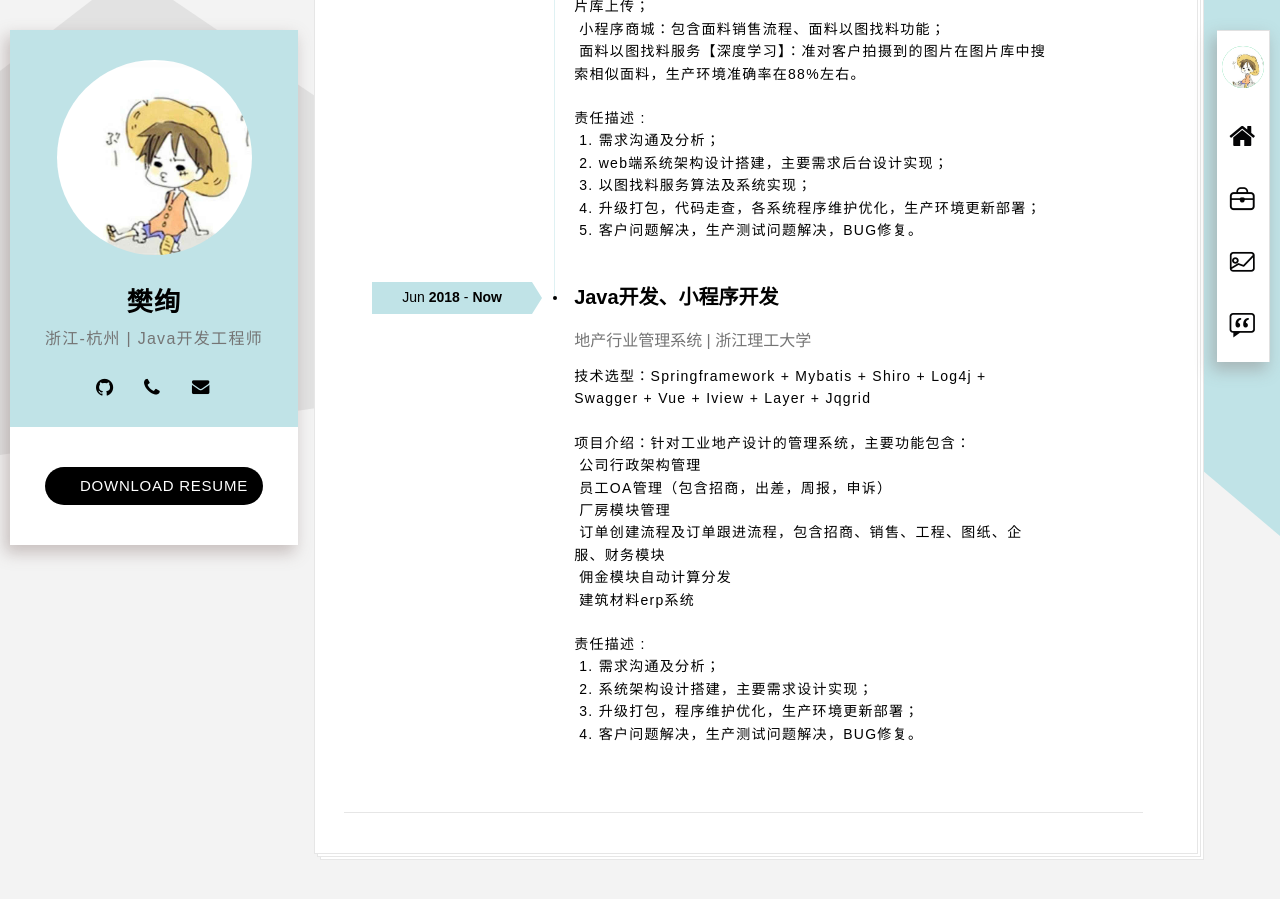
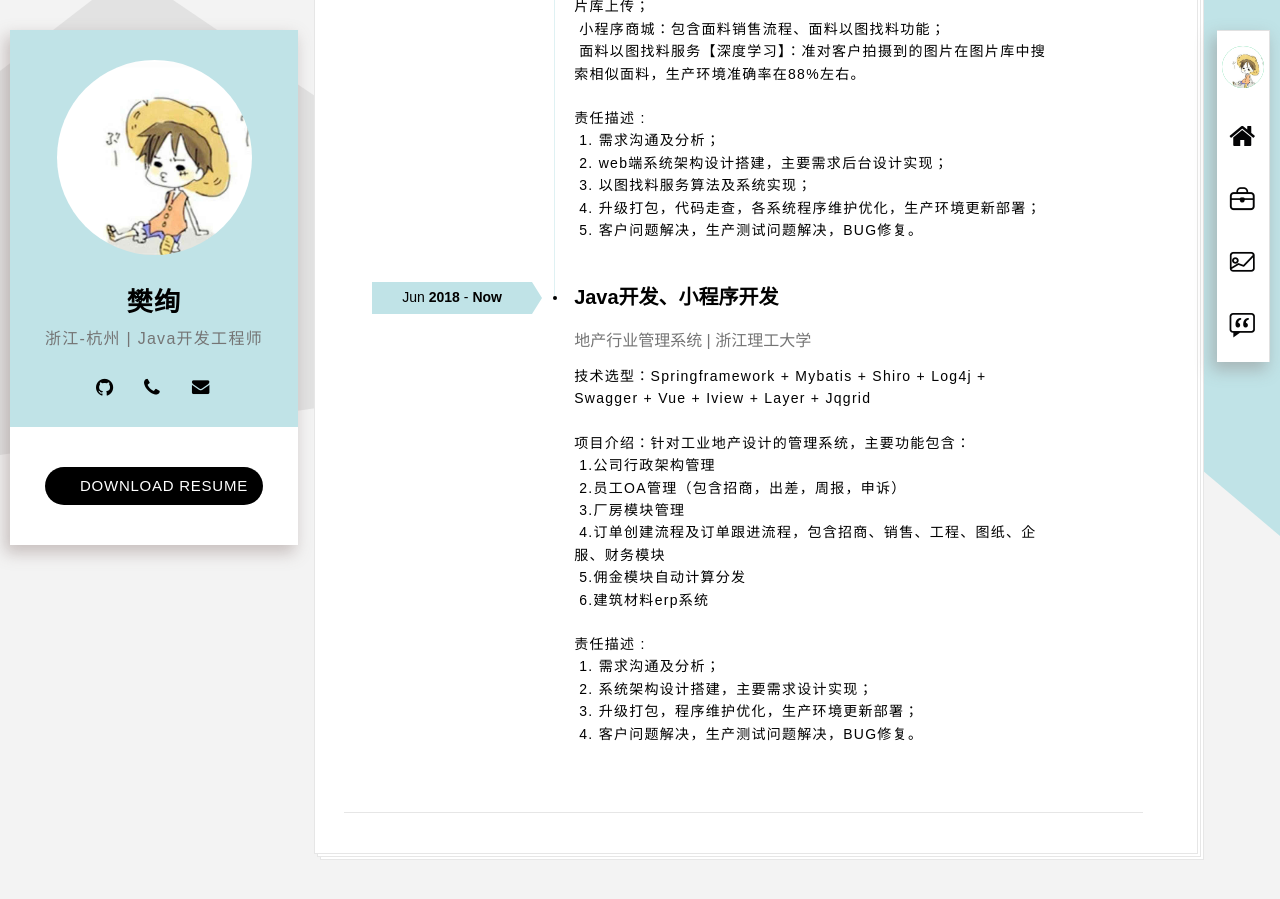
Before and after one commit to fanxuansoft/fanxuansoft.github.io, a Jekyll site: the page built from index.html, in a window 1280 px wide and 900 px high, scrolled down 2117 px. Built offline with Jekyll 4.4.1, drawn with Linux system fonts in a browser that asks for light colours; some web fonts are replaced.

Commit message:
Update resumer_04-experience.html

```diff
--- a/_includes/resumer_04-experience.html
+++ b/_includes/resumer_04-experience.html
@@ -60,12 +60,12 @@
                         <span class="education-company">地产行业管理系统 | 浙江理工大学</span>
                         <p>技术选型：Springframework + Mybatis + Shiro + Log4j + Swagger + Vue + Iview + Layer + Jqgrid</p>
                         <p>项目介绍：针对工业地产设计的管理系统，主要功能包含：<br />
-                            &nbsp;公司行政架构管理<br />
-                            &nbsp;员工OA管理（包含招商，出差，周报，申诉）<br />
-                            &nbsp;厂房模块管理<br />
-                            &nbsp;订单创建流程及订单跟进流程，包含招商、销售、工程、图纸、企服、财务模块<br />
-                            &nbsp;佣金模块自动计算分发<br />
-                            &nbsp;建筑材料erp系统<br />
+                            &nbsp;1.公司行政架构管理<br />
+                            &nbsp;2.员工OA管理（包含招商，出差，周报，申诉）<br />
+                            &nbsp;3.厂房模块管理<br />
+                            &nbsp;4.订单创建流程及订单跟进流程，包含招商、销售、工程、图纸、企服、财务模块<br />
+                            &nbsp;5.佣金模块自动计算分发<br />
+                            &nbsp;6.建筑材料erp系统<br />
                         </p>
                         <p>责任描述 :<br />
                             &nbsp;1. 需求沟通及分析；<br />
```
